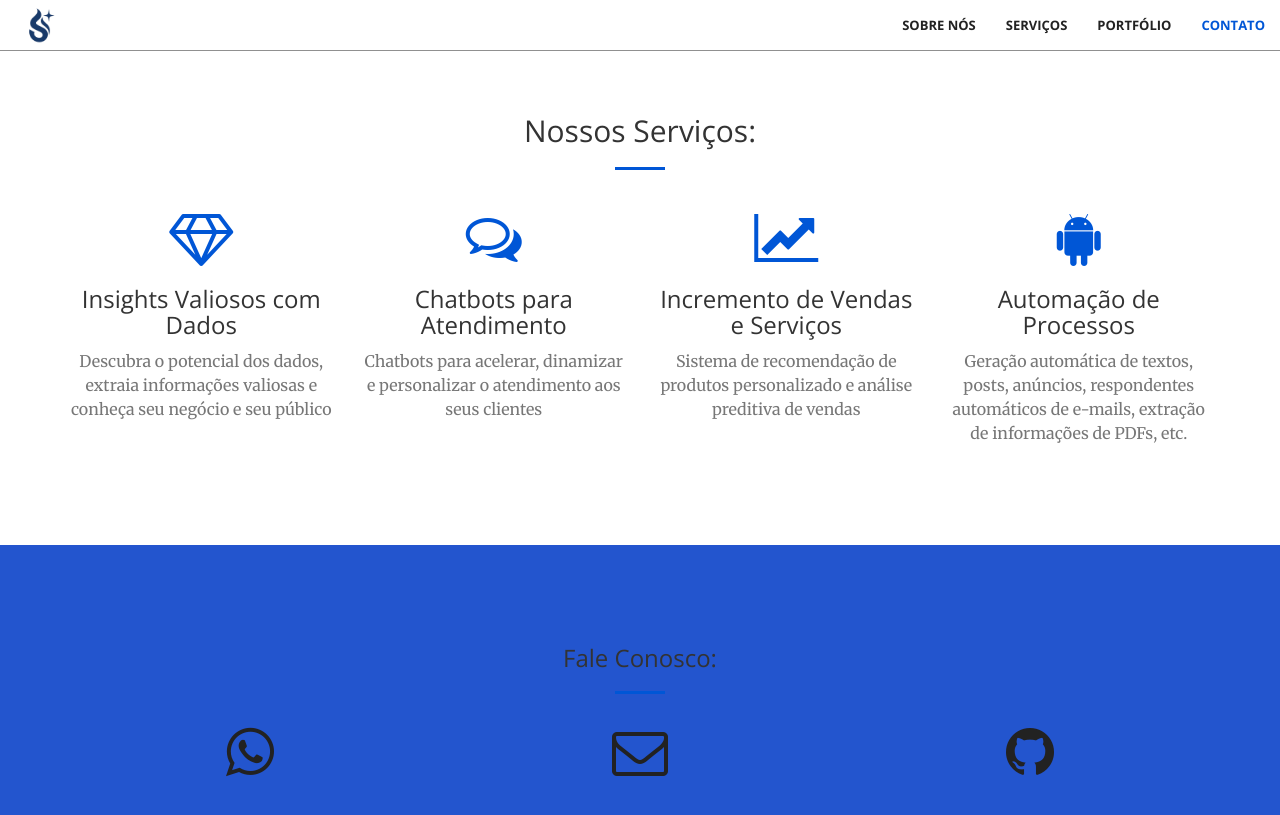
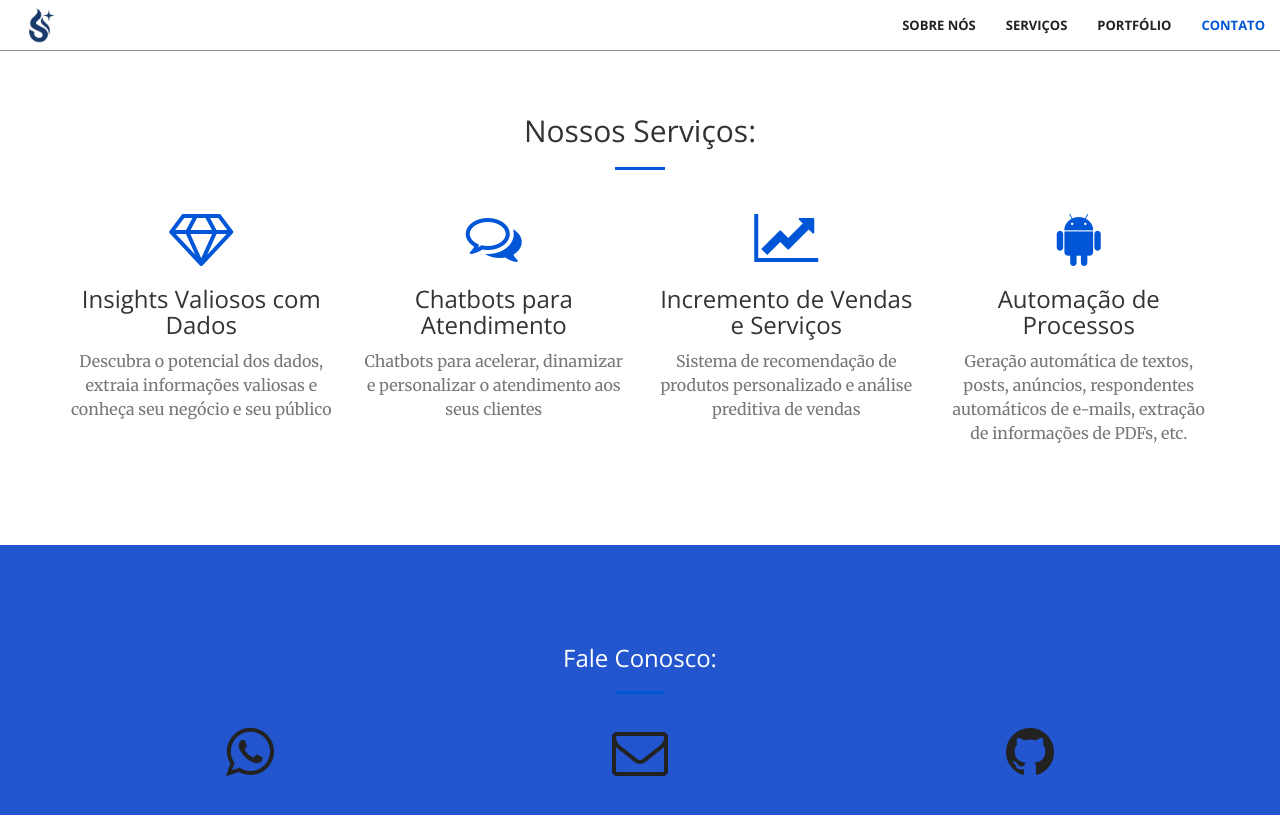
Before and after one commit to Benfluc/sparkia, a Jekyll site: the page built from index.html, in a window 1280 px wide and 900 px high, scrolled down 1278 px. Shown: the top 815 px of the window. Built offline with Jekyll 4.4.1, drawn with Linux system fonts in a browser that asks for light colours.

Commit message:
Update main.scss

```diff
--- a/css/main.scss
+++ b/css/main.scss
@@ -42,3 +42,14 @@
         "mixins",
         "base"
 ;
+#contact {
+  background-color: #2355CE;
+  color: white;
+}
+
+#contact h3,
+#contact p,
+#contact a,
+#contact i {
+  color: white;
+}
```
